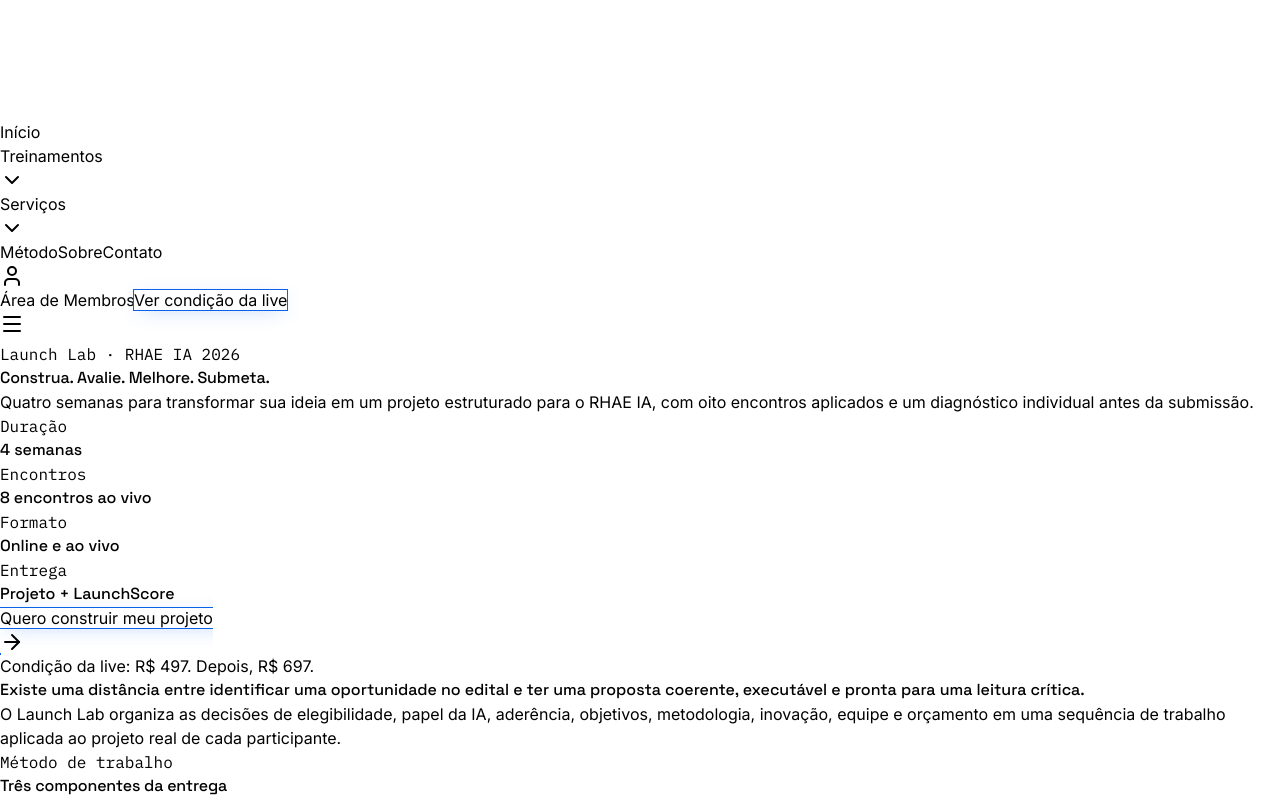
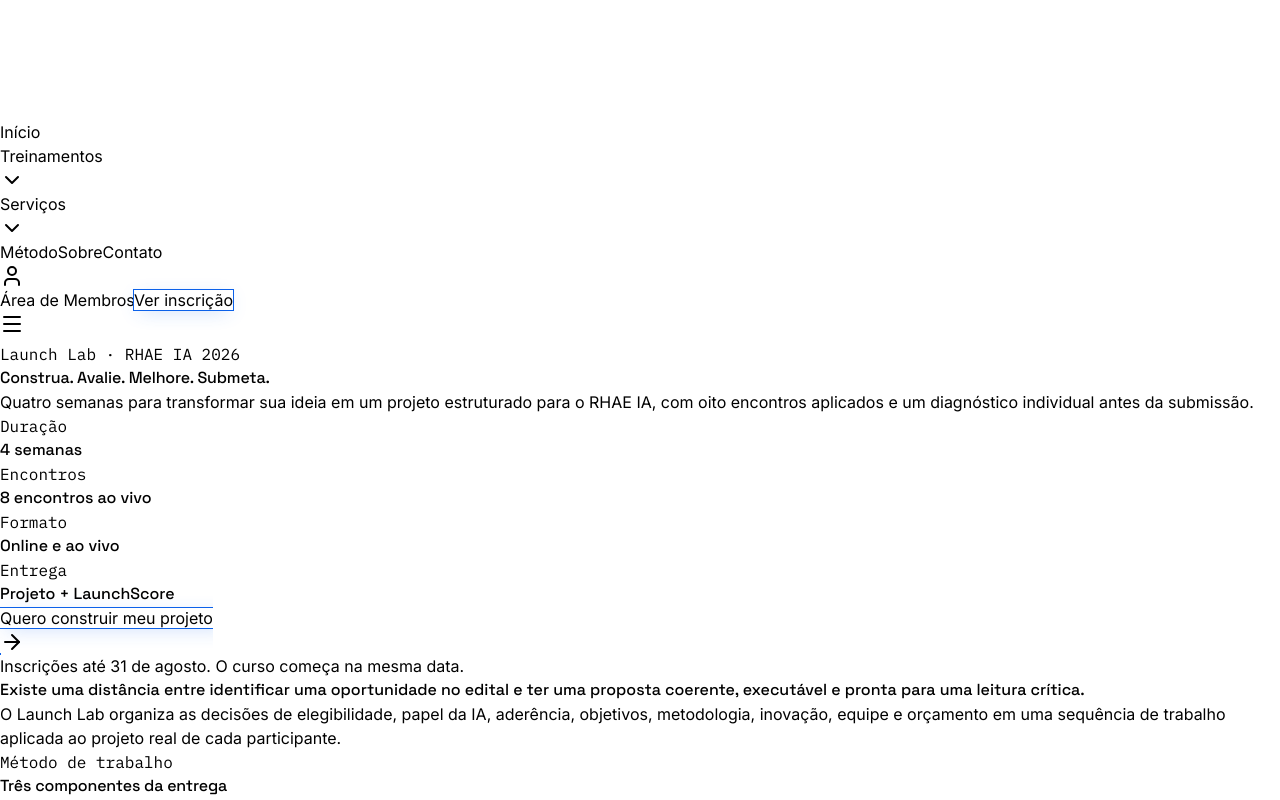
Before and after one commit to jrlmartini/Launchpad-Landingpage, a React (Vite) app in the folder client/: page /treinamentos/launch-lab-rhae-ia-2026 in a window 1280 px wide. Shown: the top 800 px of the page. Built offline with nearby package versions, Linux system fonts and the light colour scheme.

Commit message:
fix: atualizar preço do Launch Lab para 697

```diff
--- a/client/src/lib/launch-lab.ts
+++ b/client/src/lib/launch-lab.ts
@@ -6,8 +6,8 @@
  */
 
 export const LAUNCH_LAB = {
-  VERSAO: "launch-lab-rhae-ia-2026-v02",
-  /** Publicação no catálogo aprovada pelo fundador em 24/08/2026. */
+  VERSAO: "launch-lab-rhae-ia-2026-v03",
+  /** Oferta vigente e publicação aprovadas pelo fundador em 26/08/2026. */
   PUBLICADA: true,
   slug: "/treinamentos/launch-lab-rhae-ia-2026",
   nome: "Launch Lab | RHAE IA 2026",
@@ -18,9 +18,10 @@ export const LAUNCH_LAB = {
     dinamica: "Workshop + clínica + construção",
   },
   oferta: {
-    precoLive: 497,
-    precoRegular: 697,
+    precoAtual: 697,
     moeda: "BRL",
+    inscricoesAte: "31 de agosto",
+    inicio: "31 de agosto",
   },
   hotmart: {
     checkoutUrl: "https://pay.hotmart.com/J107289464X?checkoutMode=2",
@@ -140,8 +141,8 @@ export const FAQ_LAUNCH_LAB = [
       "Sim. O trabalho inclui aplicações de IA em produtos físicos, processos, experimentação, visão computacional, otimização, manufatura e outros contextos compatíveis com a chamada.",
   },
   {
-    pergunta: "Qual é a condição apresentada na live?",
+    pergunta: "Qual é o investimento no Launch Lab?",
     resposta:
-      "A condição de lançamento é R$ 497. Depois da live, o valor passa a R$ 697.",
+      "O investimento é R$ 697. As inscrições ficam abertas até 31 de agosto, quando começa o curso.",
   },
 ] as const;
--- a/client/src/pages/launch-lab-rhae.tsx
+++ b/client/src/pages/launch-lab-rhae.tsx
@@ -109,7 +109,7 @@ function Checkout() {
     trackEvent("launch_lab_checkout_click", {
       page: "launch-lab-rhae-ia-2026",
       provider: "hotmart",
-      price: LAUNCH_LAB.oferta.precoLive,
+      price: LAUNCH_LAB.oferta.precoAtual,
     });
   };
 
@@ -141,7 +141,7 @@ function Checkout() {
           className="mt-7 inline-flex w-full items-center justify-center gap-3 rounded-2xl bg-cta px-7 py-4 text-base font-semibold text-white transition-colors hover:bg-cta/90 focus-visible:outline-none focus-visible:ring-2 focus-visible:ring-cta focus-visible:ring-offset-2 focus-visible:ring-offset-background cta-glow group"
           data-testid="button-hotmart-launch-lab"
         >
-          Comprar por R$ 497
+          Comprar por R$ {LAUNCH_LAB.oferta.precoAtual}
           <ArrowRight className="h-5 w-5 transition-transform group-hover:translate-x-1" aria-hidden />
         </button>
         <p className="mt-4 text-xs leading-relaxed text-text-muted">
@@ -257,7 +257,7 @@ export default function LaunchLabRhae() {
         <Navbar
           active="treinamentos"
           ctaHref="#inscricao"
-          ctaLabel="Ver condição da live"
+          ctaLabel="Ver inscrição"
         />
 
         <main>
@@ -298,7 +298,7 @@ export default function LaunchLabRhae() {
               <div ref={heroCtaRef} className="mt-10">
                 <Cta origem="hero" className="w-full sm:w-auto" />
                 <p className="mt-4 text-sm text-text-muted">
-                  Condição da live: R$ 497. Depois, R$ 697.
+                  Inscrições até {LAUNCH_LAB.oferta.inscricoesAte}. O curso começa na mesma data.
                 </p>
               </div>
             </div>
@@ -494,15 +494,17 @@ export default function LaunchLabRhae() {
             <div className="mx-auto max-w-5xl px-6 lg:px-8">
               <div className="grid items-start gap-10 lg:grid-cols-[0.85fr_1.15fr]">
                 <div>
-                  <p className="font-mono text-xs font-medium uppercase tracking-[0.18em] text-cta">Condição de lançamento</p>
+                  <p className="font-mono text-xs font-medium uppercase tracking-[0.18em] text-cta">Inscrições abertas</p>
                   <h2 className="mt-4 font-display text-3xl font-bold text-text lg:text-4xl">Launch Lab | RHAE IA 2026</h2>
                   <p className="mt-5 leading-relaxed text-text-muted">
                     Oito encontros ao vivo, materiais de construção, comunidade da turma e LaunchScore Report.
                   </p>
                   <div className="mt-8 border-y border-stroke/50 py-7">
-                    <p className="font-mono text-[11px] uppercase tracking-wider text-text-muted">Valor apresentado na live</p>
-                    <p className="mt-2 font-display text-5xl font-bold text-text">R$ 497</p>
-                    <p className="mt-3 text-sm text-text-muted">Depois da live, o valor será R$ 697.</p>
+                    <p className="font-mono text-[11px] uppercase tracking-wider text-text-muted">Investimento</p>
+                    <p className="mt-2 font-display text-5xl font-bold text-text">R$ {LAUNCH_LAB.oferta.precoAtual}</p>
+                    <p className="mt-3 text-sm text-text-muted">
+                      Inscrições até {LAUNCH_LAB.oferta.inscricoesAte}. O curso começa em {LAUNCH_LAB.oferta.inicio}.
+                    </p>
                   </div>
                   <p className="mt-6 text-sm leading-relaxed text-text-muted">
                     A compra será processada pela Hotmart. Condições de pagamento, termos e dados do produto serão apresentados no checkout.
--- a/script/routes-meta.ts
+++ b/script/routes-meta.ts
@@ -571,7 +571,7 @@ const ROTAS_CAMPANHA: RouteMeta[] = [
         },
         offers: {
           "@type": "Offer",
-          price: "497",
+          price: "697",
           priceCurrency: "BRL",
           availability: "https://schema.org/InStock",
           url: `${siteUrl}/treinamentos/launch-lab-rhae-ia-2026`,
```
